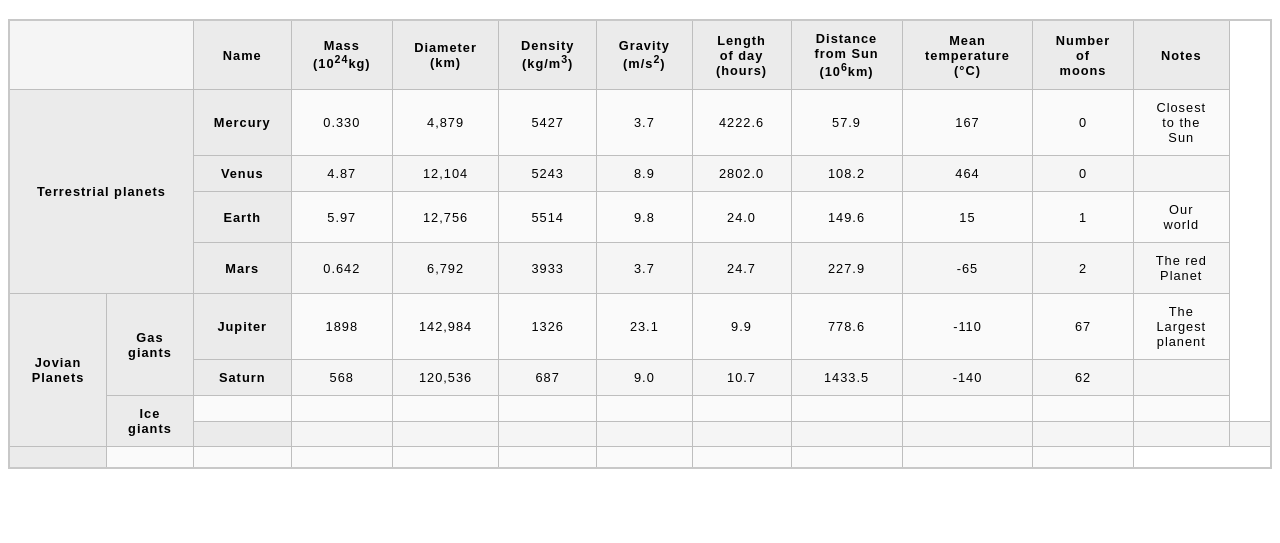
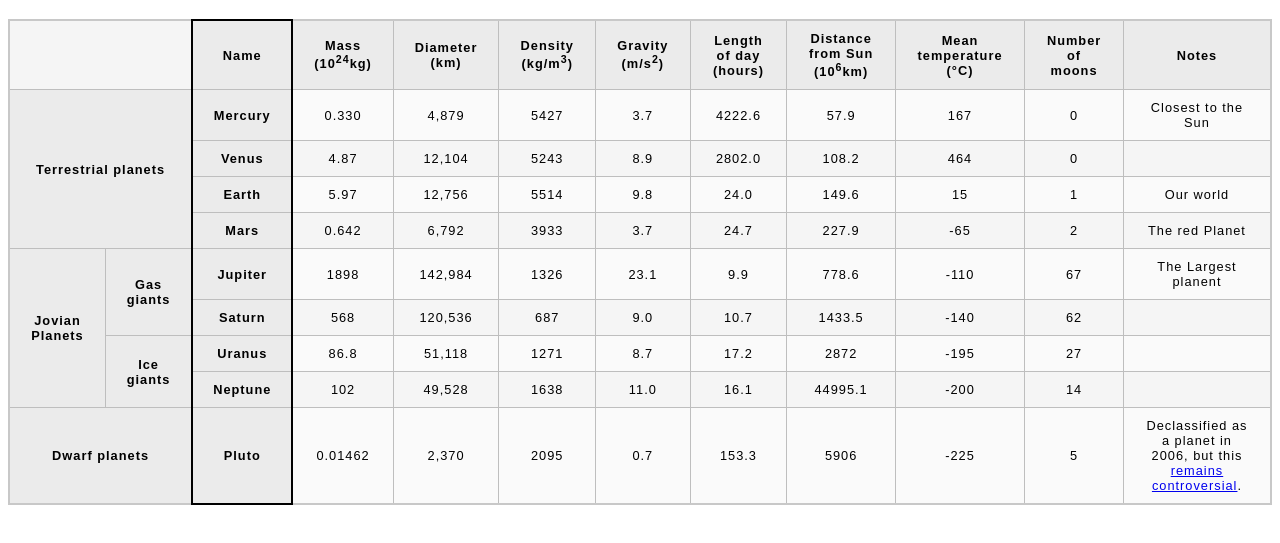
Before and after one commit to Josephdada01/Personal_Fullstack_Learning, a plain HTML site: page html-table/table-assessment/blank-template.html in a window 1280 px wide. Shown: the part 61-604 px from the top of the page. Drawn offline with Linux system fonts and the light colour scheme.

Commit message:
task completed

```diff
--- a/html-table/table-assessment/blank-template.html
+++ b/html-table/table-assessment/blank-template.html
@@ -9,6 +9,11 @@
   <body>
     <h1>Table template</h1>
     <table>
+      <colgroup>
+        <col span="2">
+        <col style="border: 2px solid black;">
+        <col span="9">
+      </colgroup>
       <tr>
         <td colspan="2">&nbsp;</td>
         <th>Name</th>
@@ -99,42 +104,42 @@
       </tr>
       <tr>
         <th rowspan="2">Ice giants</th>
-        <td></td>
-        <td></td>
-        <td></td>
-        <td></td>
-        <td></td>
-        <td></td>
-        <td></td>
-        <td></td>
-        <td></td>
+        <th>Uranus</th>
+        <td>86.8</td>
+        <td>51,118</td>
+        <td>1271</td>
+        <td>8.7</td>
+        <td>17.2</td>
+        <td>2872</td>
+        <td>-195</td>
+        <td>27</td>
         <td></td>
       </tr>
       <tr>
-        <th></th>
-        <td></td>
-        <td></td>
-        <td></td>
-        <td></td>
-        <td></td>
-        <td></td>
-        <td></td>
-        <td></td>
-        <td></td>
+        <th>Neptune</th>
+        <td>102</td>
+        <td>49,528</td>
+        <td>1638</td>
+        <td>11.0</td>
+        <td>16.1</td>
+        <td>44995.1</td>
+        <td>-200</td>
+        <td>14</td>
         <td></td>
       </tr>
       <tr>
-        <th></th>
-        <td></td>
-        <td></td>
-        <td></td>
-        <td></td>
-        <td></td>
-        <td></td>
-        <td></td>
-        <td></td>
-        <td></td>
-        <td></td>
+        <th colspan="2">Dwarf planets</th>
+        <th>Pluto</th>
+        <td>0.01462</td>
+        <td>2,370</td>
+        <td>2095</td>
+        <td>0.7</td>
+        <td>153.3</td>
+        <td>5906</td>
+        <td>-225</td>
+        <td>5</td>
+        <td>Declassified as a planet in 2006, but this <a href="http://www.usatoday.com/story/tech/2014/10/02/pluto-planet-solar-system/16578959/">
+          remains controversial</a>.</td>
       </tr>
     </table>
 
```
